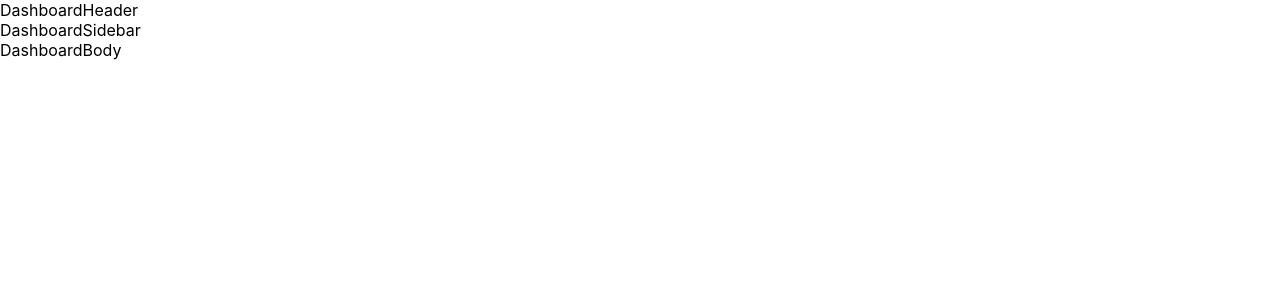
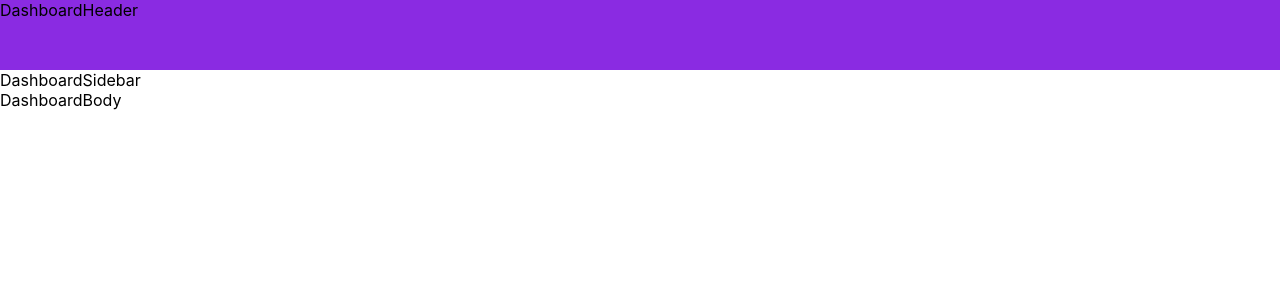
Before and after one commit to dev-sylv/Dasboard-structuring, a React (Create React App) app: page / in a window 1280 px wide. Shown: the top 300 px of the page. Built offline with nearby package versions, Linux system fonts and the light colour scheme.

Commit message:
structured dash header

```diff
--- a/src/Components/Dashboard/DashboardHeader.tsx
+++ b/src/Components/Dashboard/DashboardHeader.tsx
@@ -1,7 +1,18 @@
 import React from "react";
+import styled from "styled-components";
 
 const DashboardHeader = () => {
-  return <div>DashboardHeader</div>;
+  return (
+    <div>
+      <Container>DashboardHeader</Container>
+    </div>
+  );
 };
 
 export default DashboardHeader;
+
+const Container = styled.div`
+  width: 100%;
+  height: 70px;
+  background-color: blueviolet;
+`;
```
